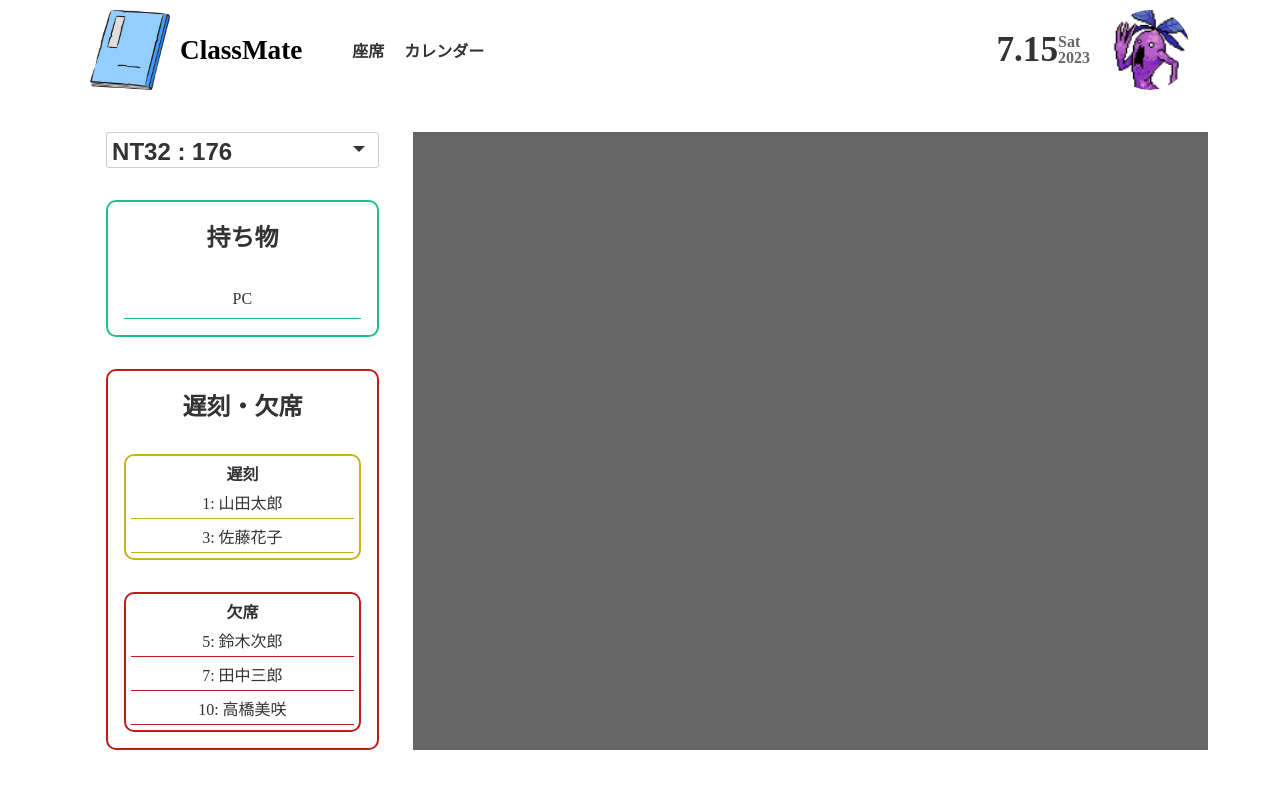
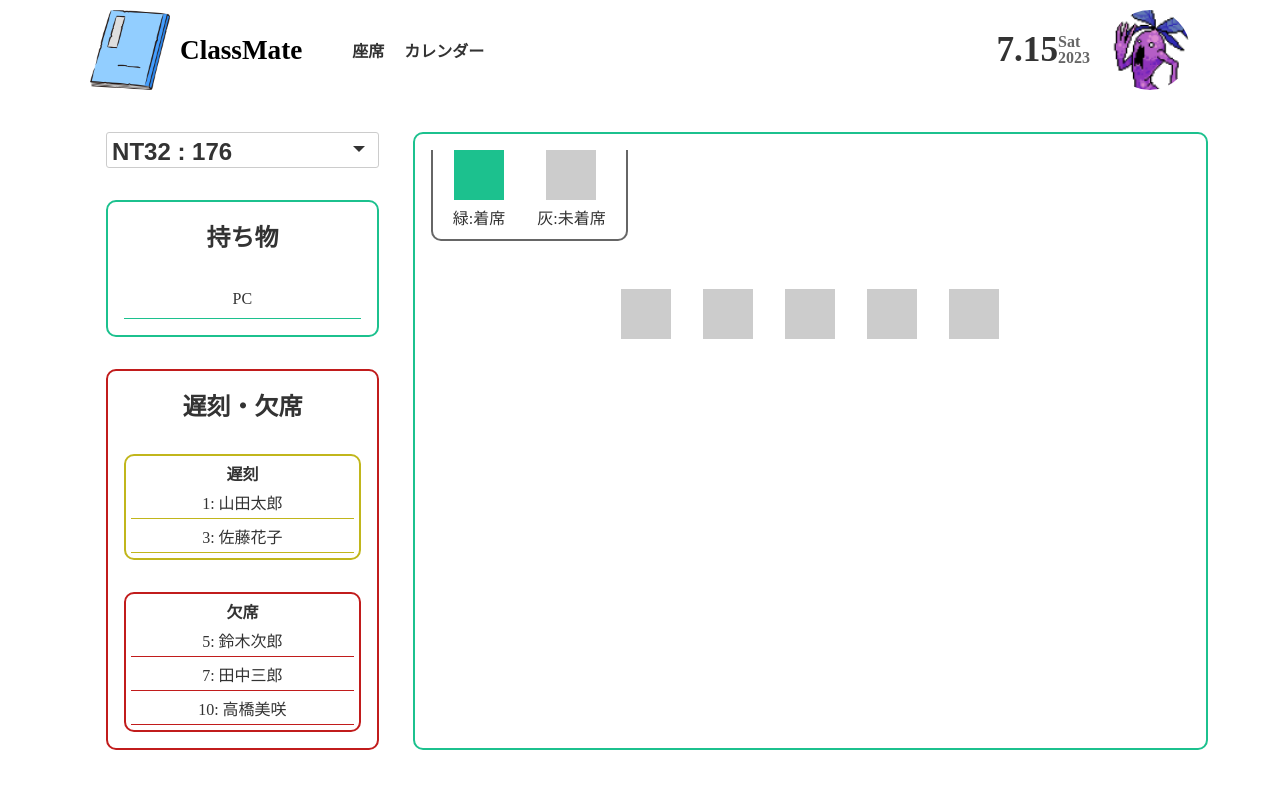
Before and after one commit to GeekCampVol6/frontend, a Next.js app: page /seatCheck in a window 1280 px wide. Shown: the top 788 px of the page. Built offline with nearby package versions, Linux system fonts and the light colour scheme.

Commit message:
add 座席

```diff
--- a/src/components/elements/Navbar.tsx
+++ b/src/components/elements/Navbar.tsx
@@ -103,7 +103,7 @@ const Navbar = () => {
             <p>ClassMate</p>
           </Link>
           <div css={styles.buttonList}>
-            <Link href={'/'} css={styles.link}>
+            <Link href={'/seatCheck'} css={styles.link}>
               座席
             </Link>
             <Link href={'/'} css={styles.link}>
--- /dev/null
+++ b/src/components/seatCheck/SeatCard.tsx
@@ -0,0 +1,35 @@
+import { css } from '@emotion/react';
+import SeatDescription from './SeatCard/SeatDescription';
+import SeatTable from './SeatCard/SeatTable';
+
+const styles = {
+  container: css`
+    padding: 1rem;
+    width: 100%;
+    height: 100%;
+    background-color: white;
+    border: 2px solid #1cc18e;
+    border-radius: 10px;
+    display: flex;
+    flex-direction: column;
+    gap: 2rem;
+    text-align: center;
+    color: #333;
+  `,
+  description: css`
+    width: fit-content;
+  `,
+};
+
+const SeatCard = () => {
+  return (
+    <div css={styles.container}>
+      <div css={styles.description}>
+        <SeatDescription />
+      </div>
+      <SeatTable />
+    </div>
+  );
+};
+
+export default SeatCard;
--- /dev/null
+++ b/src/components/seatCheck/SeatCard/ChairCard.tsx
@@ -0,0 +1,34 @@
+import { css } from '@emotion/react';
+import { useState } from 'react';
+
+const styles = {
+  chairCard: css`
+    width: 50px;
+    height: 50px;
+  `,
+  trueAttend: css`
+    background-color: #1cc18e;
+  `,
+  falseAttend: css`
+    background-color: #ccc;
+  `,
+};
+
+type Props = {
+  state: boolean;
+};
+
+const ChairCard = ({ state }: Props) => {
+  const [isAttend, setIsAttend] = useState<boolean>(state);
+  return (
+    <div
+      css={[
+        styles.chairCard,
+        isAttend ? styles.trueAttend : styles.falseAttend,
+      ]}
+      onClick={() => setIsAttend(!isAttend)}
+    ></div>
+  );
+};
+
+export default ChairCard;
--- /dev/null
+++ b/src/components/seatCheck/SeatCard/SeatDescription.tsx
@@ -0,0 +1,43 @@
+import { css } from '@emotion/react';
+import ChairCard from './ChairCard';
+
+const styles = {
+  container: css`
+    padding: 0 20px 10px 20px;
+    width: 100%;
+    height: 100%;
+    background-color: white;
+    border-right: 2px solid #666;
+    border-left: 2px solid #666;
+    border-bottom: 2px solid #666;
+    border-radius: 0px 0px 10px 10px;
+    display: flex;
+    gap: 2rem;
+    text-align: center;
+    color: #333;
+  `,
+  chairInfo: css`
+    display: flex;
+    flex-direction: column;
+    align-items: center;
+    gap: 5px;
+    color: #333;
+  `,
+};
+
+const SeatDescription = () => {
+  return (
+    <div css={styles.container}>
+      <div css={styles.chairInfo}>
+        <ChairCard state={true} />
+        <p>緑:着席</p>
+      </div>
+      <div css={styles.chairInfo}>
+        <ChairCard state={false} />
+        <p>灰:未着席</p>
+      </div>
+    </div>
+  );
+};
+
+export default SeatDescription;
--- /dev/null
+++ b/src/components/seatCheck/SeatCard/SeatTable.tsx
@@ -0,0 +1,54 @@
+import { classroomSeats } from '@/demoData/classroomSeats';
+import { subjects } from '@/demoData/subjects';
+import { subjectState } from '@/recoil/subjectAtom';
+import { css } from '@emotion/react';
+import { useRecoilState } from 'recoil';
+import ChairCard from './ChairCard';
+import { seatState } from '@/recoil/seatAtom';
+import { useEffect } from 'react';
+
+const styles = {
+  container: css`
+    padding: 1rem;
+    width: 100%;
+    display: flex;
+    justify-content: center;
+    align-items: center;
+    gap: 2rem;
+  `,
+};
+
+const SeatTable = () => {
+  const [subject, setSubject] =
+    useRecoilState(subjectState);
+  // 座席情報の状態
+  //   const [seat, setSeat] = useRecoilState(seatState);
+
+  //subjectから現在の教室名を取得する
+  const crrSubject = subjects.find(
+    (data) => data.name === subject
+  );
+
+  // subectから現在の教室名を取得する
+  const classroomSeatList = classroomSeats.classrooms.find(
+    (data: { name: string | undefined }) =>
+      data.name === crrSubject?.rooms[0].name
+  );
+
+  //   useEffect(() => {
+  //     // 座席情報の初期化
+  //     setSeat(classroomSeats);
+  //   }, []);
+
+  return (
+    <div css={styles.container}>
+      {classroomSeatList?.seats?.map((seat) => (
+        <div key={seat.id}>
+          <ChairCard state={seat.status} />
+        </div>
+      ))}
+    </div>
+  );
+};
+
+export default SeatTable;
--- /dev/null
+++ b/src/demoData/classroomSeats.ts
@@ -0,0 +1,229 @@
+export const classroomSeats = {
+  classrooms: [
+    {
+      name: '203',
+      seats: [
+        {
+          id: '203-seat1',
+          status: false,
+        },
+        {
+          id: '203-seat2',
+          status: false,
+        },
+        {
+          id: '203-seat3',
+          status: false,
+        },
+        {
+          id: '203-seat4',
+          status: false,
+        },
+        {
+          id: '203-seat5',
+          status: false,
+        },
+      ],
+    },
+    {
+      name: '182',
+      seats: [
+        {
+          id: '182-seat1',
+          status: false,
+        },
+        {
+          id: '182-seat2',
+          status: false,
+        },
+        {
+          id: '182-seat3',
+          status: false,
+        },
+        {
+          id: '182-seat4',
+          status: false,
+        },
+        {
+          id: '182-seat5',
+          status: false,
+        },
+      ],
+    },
+    {
+      name: '176',
+      seats: [
+        {
+          id: '176-seat1',
+          status: false,
+        },
+        {
+          id: '176-seat2',
+          status: false,
+        },
+        {
+          id: '176-seat3',
+          status: false,
+        },
+        {
+          id: '176-seat4',
+          status: false,
+        },
+        {
+          id: '176-seat5',
+          status: false,
+        },
+      ],
+    },
+    {
+      name: 'MAC',
+      seats: [
+        {
+          id: 'MAC-seat1',
+          status: false,
+        },
+        {
+          id: 'MAC-seat2',
+          status: false,
+        },
+        {
+          id: 'MAC-seat3',
+          status: false,
+        },
+        {
+          id: 'MAC-seat4',
+          status: false,
+        },
+        {
+          id: 'MAC-seat5',
+          status: false,
+        },
+      ],
+    },
+    {
+      name: 'マルチ',
+      seats: [
+        {
+          id: 'マルチ-seat1',
+          status: false,
+        },
+        {
+          id: 'マルチ-seat2',
+          status: false,
+        },
+        {
+          id: 'マルチ-seat3',
+          status: false,
+        },
+        {
+          id: 'マルチ-seat4',
+          status: false,
+        },
+        {
+          id: 'マルチ-seat5',
+          status: false,
+        },
+      ],
+    },
+    {
+      name: 'Zoom',
+      seats: [
+        {
+          id: 'Zoom-seat1',
+          status: false,
+        },
+        {
+          id: 'Zoom-seat2',
+          status: false,
+        },
+        {
+          id: 'Zoom-seat3',
+          status: false,
+        },
+        {
+          id: 'Zoom-seat4',
+          status: false,
+        },
+        {
+          id: 'Zoom-seat5',
+          status: false,
+        },
+      ],
+    },
+    {
+      name: '152',
+      seats: [
+        {
+          id: '152-seat1',
+          status: false,
+        },
+        {
+          id: '152-seat2',
+          status: false,
+        },
+        {
+          id: '152-seat3',
+          status: false,
+        },
+        {
+          id: '152-seat4',
+          status: false,
+        },
+        {
+          id: '152-seat5',
+          status: false,
+        },
+      ],
+    },
+    {
+      name: '162',
+      seats: [
+        {
+          id: '162-seat1',
+          status: false,
+        },
+        {
+          id: '162-seat2',
+          status: false,
+        },
+        {
+          id: '162-seat3',
+          status: false,
+        },
+        {
+          id: '162-seat4',
+          status: false,
+        },
+        {
+          id: '162-seat5',
+          status: false,
+        },
+      ],
+    },
+    {
+      name: '171',
+      seats: [
+        {
+          id: '171-seat1',
+          status: false,
+        },
+        {
+          id: '171-seat2',
+          status: false,
+        },
+        {
+          id: '171-seat3',
+          status: false,
+        },
+        {
+          id: '171-seat4',
+          status: false,
+        },
+        {
+          id: '171-seat5',
+          status: false,
+        },
+      ],
+    },
+  ],
+};
--- a/src/pages/seatCheck.tsx
+++ b/src/pages/seatCheck.tsx
@@ -1,6 +1,7 @@
 import Navbar from '@/components/elements/Navbar';
 import AttendCard from '@/components/seatCheck/AttendCard';
 import BelongingCard from '@/components/seatCheck/BelongingCard';
+import SeatCard from '@/components/seatCheck/SeatCard';
 import SubjectPullDawn from '@/components/seatCheck/SubjectPullDawn';
 import { css } from '@emotion/react';
 
@@ -23,7 +24,6 @@ const styles = {
   `,
   rightContainer: css`
     flex: 7;
-    background-color: #666666;
   `,
 };
 
@@ -37,7 +37,9 @@ const SeatCheck = () => {
           <BelongingCard />
           <AttendCard />
         </div>
-        <div css={styles.rightContainer}></div>
+        <div css={styles.rightContainer}>
+          <SeatCard />
+        </div>
       </div>
     </main>
   );
--- /dev/null
+++ b/src/recoil/seatAtom.ts
@@ -0,0 +1,17 @@
+import { atom } from 'recoil';
+
+interface ClassroomSeat {
+  name: string;
+  seats: {
+    id: string;
+    status: boolean;
+  }[];
+}
+
+interface ClassroomSeats {
+  classrooms: ClassroomSeat[];
+}
+
+export const seatState = atom<ClassroomSeats>({
+  key: 'seatState',
+});
```
